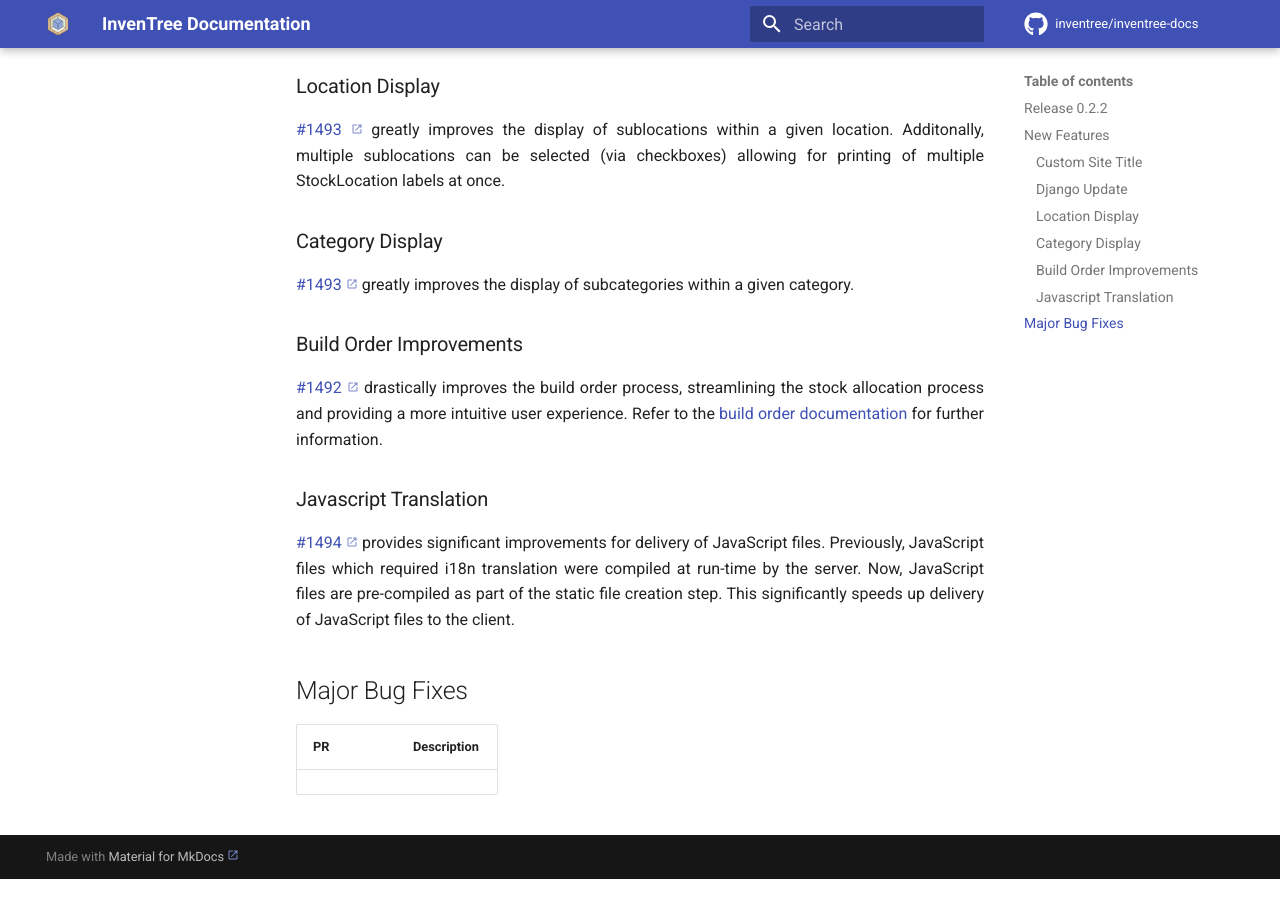
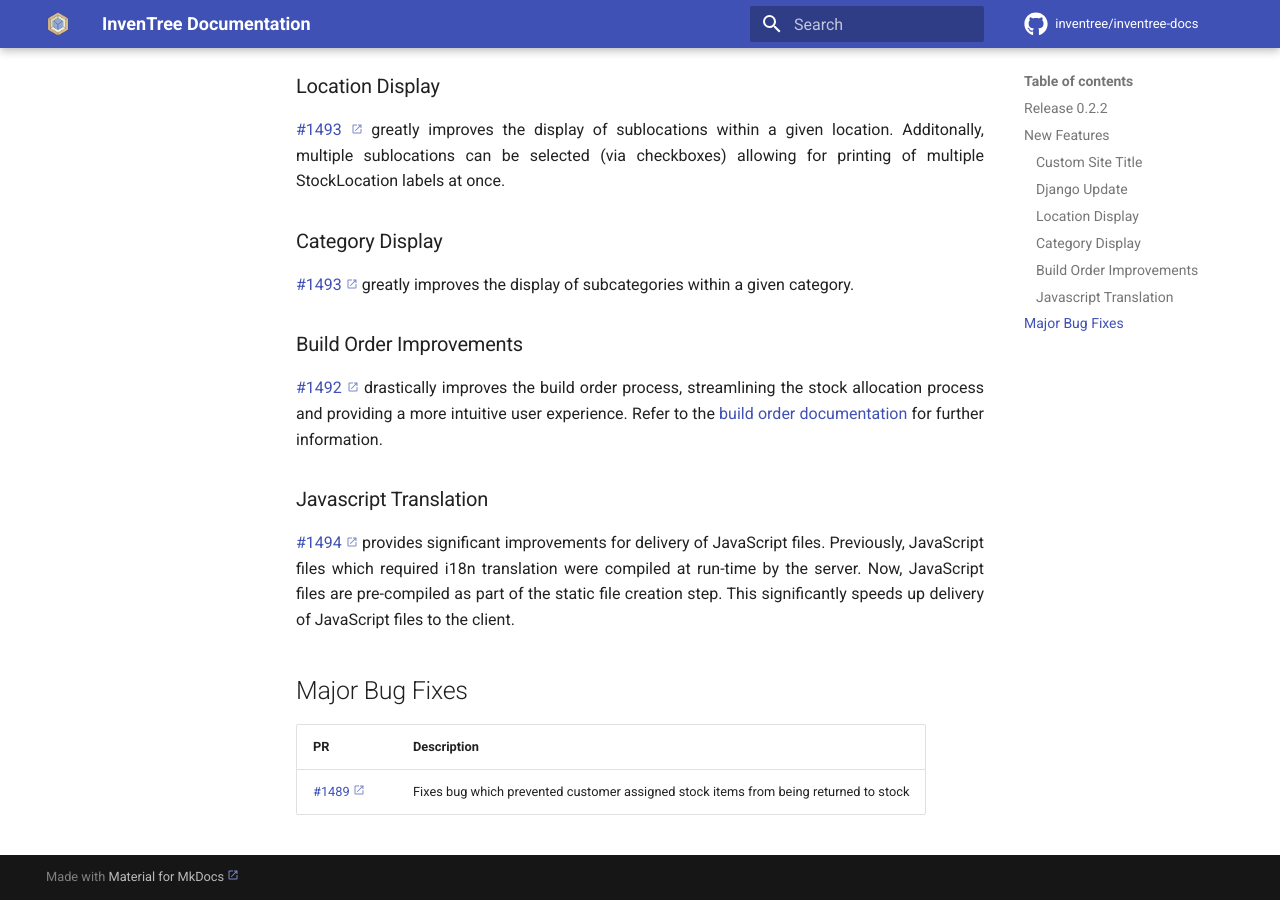
Before and after one commit to inventree/inventree-docs, an MkDocs documentation site: the page built from docs/releases/0.2.2.md, in a window 1280 px wide and 900 px high, scrolled down 501 px. Built offline with MkDocs 1.6.1 and Material for MkDocs 9.7.7, drawn with Linux system fonts in a browser that asks for light colours; a script that is not in the unit is left out; comment, search, counter and statistics services are not loaded; before the commit the page ends 1380 px from its top, so only the background shows below that.

Commit message:
Update 0.2.2.md

```diff
--- a/docs/releases/0.2.2.md
+++ b/docs/releases/0.2.2.md
@@ -36,3 +36,4 @@ title: Release 0.2.2
 
 | PR | Description |
 | --- | --- |
+| [#1489](https://github.com/inventree/InvenTree/pull/1489) | Fixes bug which prevented customer assigned stock items from being returned to stock |
```
